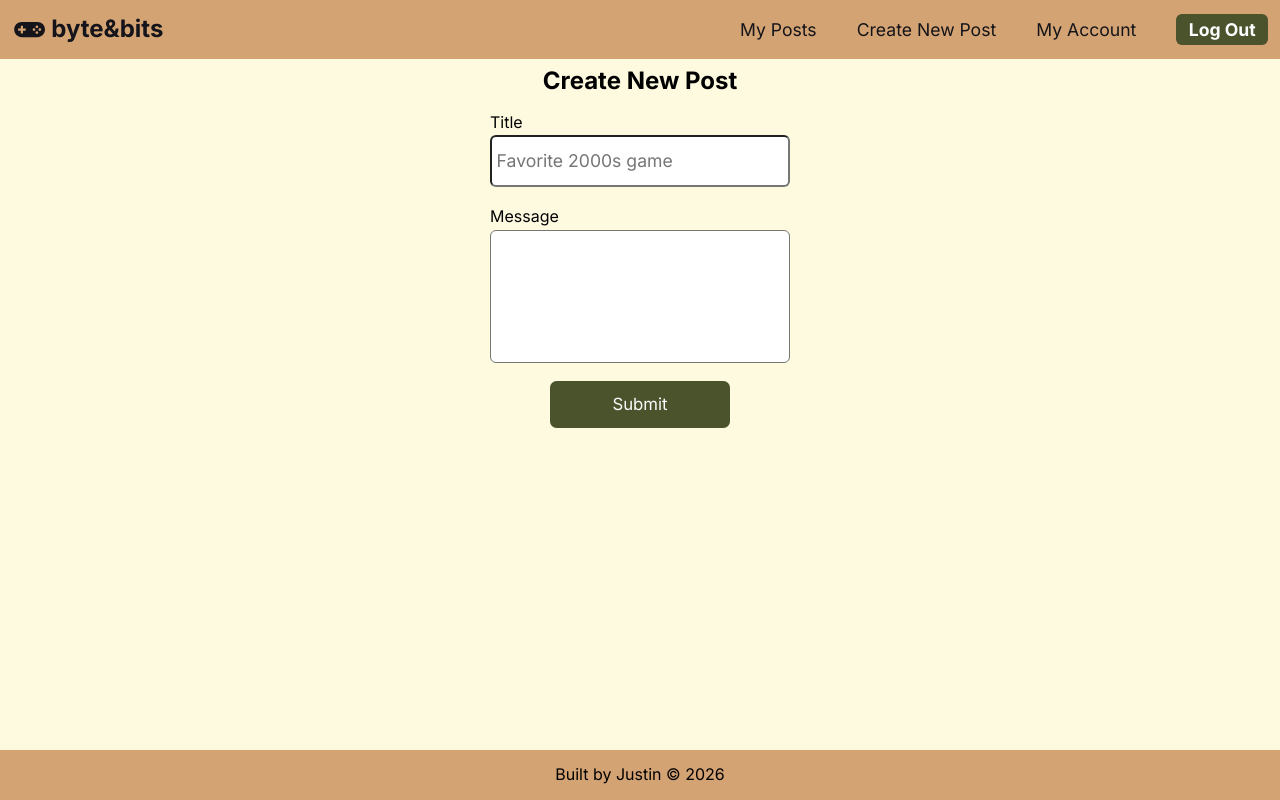
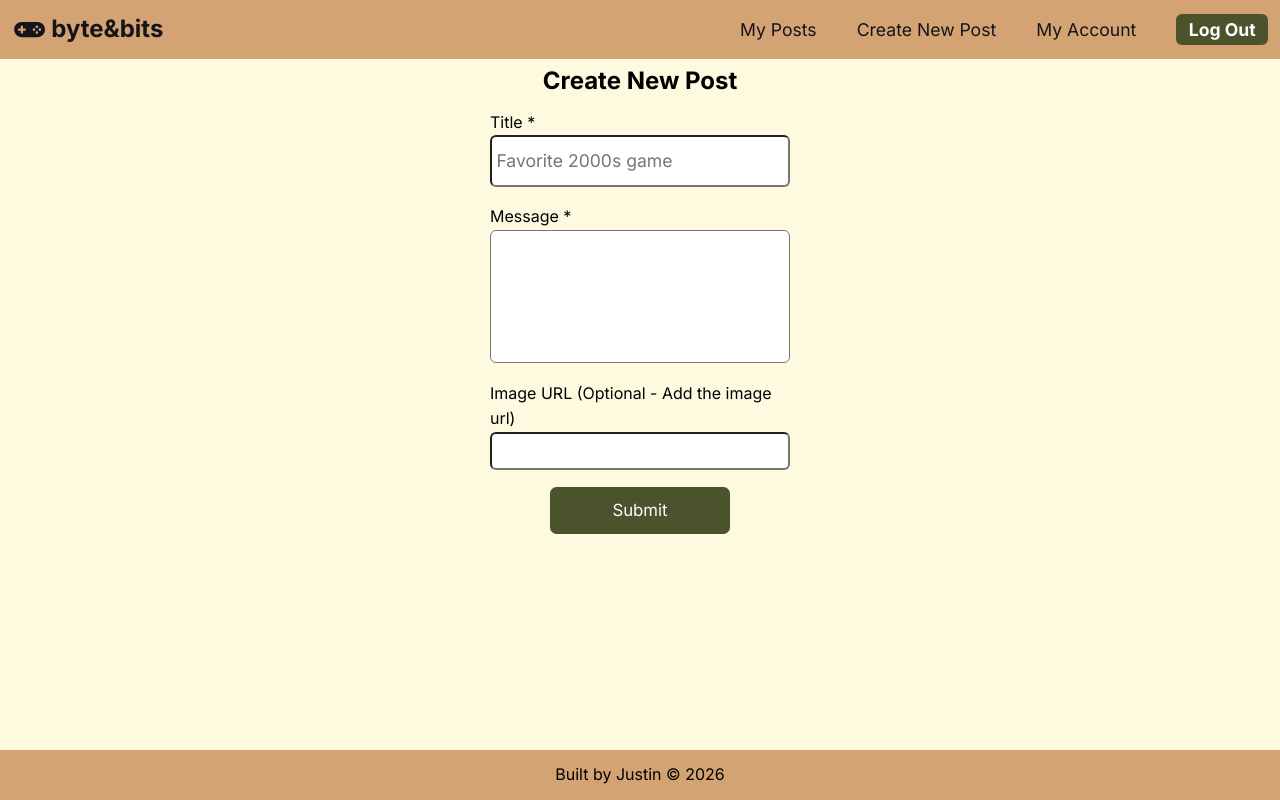
Before and after one commit to justinjones38/retro-game-forum, a React (Vite) app: page /create-post in a window 1280 px wide. Built offline with nearby package versions, Linux system fonts and the light colour scheme; no server answers; sample sign-in values are in the browser's storage.

Commit message:
allowed user to attach an image to their post

```diff
--- a/src/pages/posts/CreatePost.jsx
+++ b/src/pages/posts/CreatePost.jsx
@@ -8,7 +8,8 @@ export default function CreatePost() {
   const username = localStorage.getItem("username");
   const [post, setPost] = useState({
     title: "",
-    message: ""
+    message: "",
+    imgUrl: ""
   })
   const [loading, setLoading] = useState(false);
   const [error, setError] = useState(false);
@@ -43,6 +44,7 @@ export default function CreatePost() {
         .insert({
           title: post.title,
           message: post.message,
+          imgUrl: post.imgUrl,
           user_id: data.id
         })
 
@@ -68,7 +70,7 @@ export default function CreatePost() {
     <section className={styles.container}>
       <h2 className={styles.title}>Create New Post</h2>
       <form className={styles.form} onSubmit={handleSubmit}>
-        <label htmlFor="title" className={styles.label}>Title</label>
+        <label htmlFor="title" className={styles.label}>Title *</label>
         <input
           type="text"
           value={post.title}
@@ -79,7 +81,7 @@ export default function CreatePost() {
           id="title"
           required
         />
-        <label htmlFor="message" className={styles.label}>Message</label>
+        <label htmlFor="message" className={styles.label}>Message *</label>
         <textarea
           className={styles.textarea}
           value={post.message}
@@ -92,7 +94,17 @@ export default function CreatePost() {
           required
         >
         </textarea>
+        <label htmlFor="imgUrl"> Image URL <span>(Optional - Add the image url)</span></label>
+        <input
+          type="text"
+          className={styles.imgInput}
+          value={post.imgUrl}
+          onChange={handleChange}
+          name="imgUrl"
+          id="imgUrl"
+        />
         <Button disabled={loading}>{loading ? "Submitting Form" : "Submit"}</Button>
+
       </form>
 
 
--- a/src/pages/posts/CreatePost.module.css
+++ b/src/pages/posts/CreatePost.module.css
@@ -5,9 +5,16 @@
 }
 
 .input {
-  padding: 0.75em 0.26em;
+  padding: 0.75em 0.25em;
   border-radius: 6px;
   width: 100%;
   margin-bottom: 1em;
   font-size: 1.1rem;
 }
+
+.imgInput {
+  width: 100%;
+  padding: 0.375em 0.25em;
+  border-radius: 6px;
+  font-size: 1.1rem;
+}
--- a/src/pages/posts/PostDetail.jsx
+++ b/src/pages/posts/PostDetail.jsx
@@ -150,6 +150,9 @@ export default function PostDetail() {
               ) : null}
             </div>
             <p className={styles.message}>{post.message}</p>
+            {post.imgUrl ?<div className={styles.imgContainer}>
+              <img src={post.imgUrl} alt={`An attachment by ${post.username}`} className={styles.img} />
+            </div> : null}
             <button className={styles.upvoteBtn} onClick={incrementLikes}>
               <FaArrowUp /> {post.likes} Upvotes
             </button>
--- a/src/pages/posts/PostDetail.module.css
+++ b/src/pages/posts/PostDetail.module.css
@@ -77,6 +77,16 @@
   line-height: 1.4;
 }
 
+.imgContainer {
+  display: flex;
+  justify-content: center;
+}
+
+.img {
+  width: 50%;
+  max-width: 150px;
+}
+
 .upvoteBtn {
   background-color: var(--primary-btn-bg-color);
   color: var(--primary-btn-color);
```
Also changed, not shown: src/pages/UserInfo.jsx (added, +9 -0 lines), src/pages/UserInfo.module.css (added).
